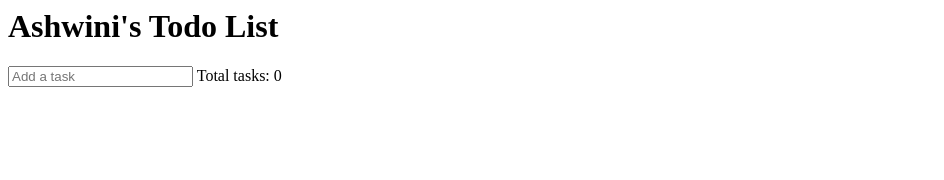
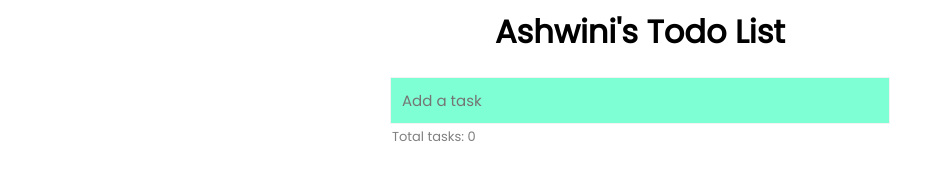
Before and after one commit to 30Ashwini/TodoList, a plain HTML site: page index.html in a window 1280 px wide. Shown: the whole page, without its empty margins (0-944 px from the left). Drawn offline with Linux system fonts and the light colour scheme.

Commit message:
linked actual css file

```diff
--- a/index.html
+++ b/index.html
@@ -3,7 +3,7 @@
   <head>
     <title>Todo</title>
     <link href="https://fonts.googleapis.com/css2?family=Poppins&display=swap" rel="stylesheet">
-    <link rel="stylesheet" href="ToDostyles.css">
+    <link rel="stylesheet" href="styles.css">
   </head>
   <body>
     <h1>Ashwini's Todo List </h1>
```
